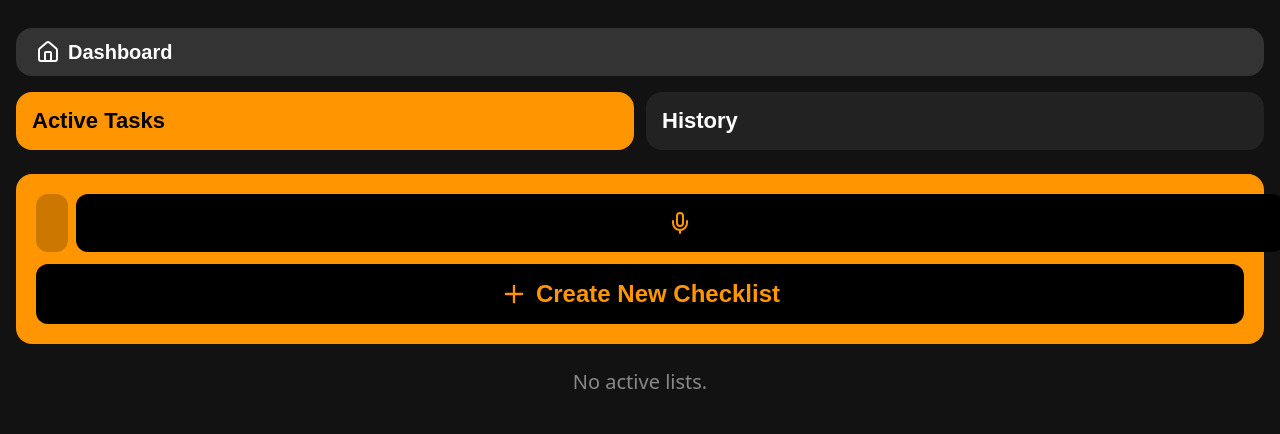
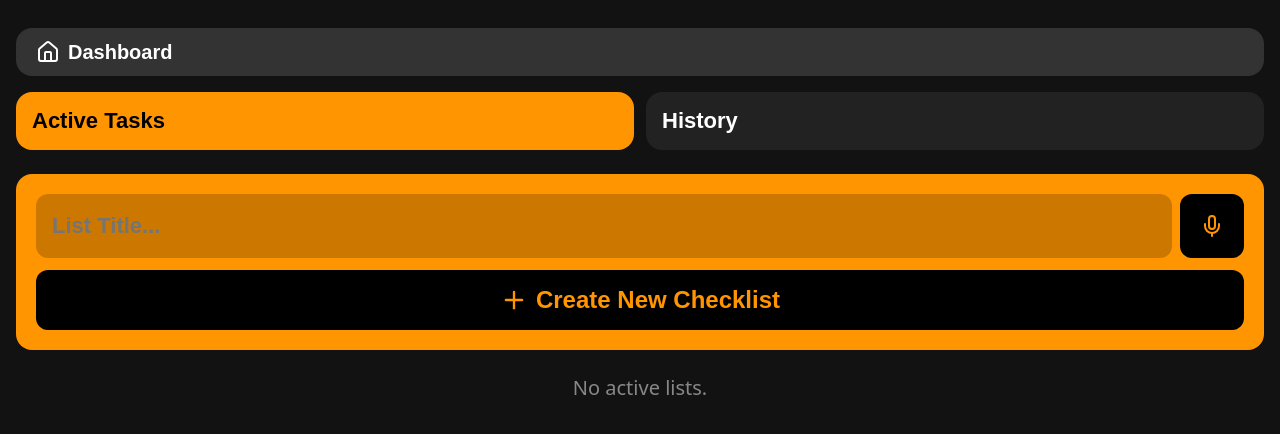
Before and after one commit to SovereigntyisPrivacy/Sovereign-Memory, a React (Vite) app: page / in a window 1280 px wide. Both pictures are taken after a click on the button "Daily Tasks". Shown: the top 434 px of the page. Built offline with nearby package versions, Linux system fonts and the light colour scheme.

Commit message:
Fix: Hardcode width and height on Daily Tasks dictate buttons to prevent flexbox crushing

```diff
--- a/src/DailyTasks.jsx
+++ b/src/DailyTasks.jsx
@@ -175,7 +175,7 @@ export default function DailyTasks({ goHome }) {
         <div style={{ backgroundColor: '#222', padding: '16px', borderRadius: '20px', border: '2px solid #444' }}>
           <div style={{ display: 'flex', gap: '8px', marginBottom: '12px', width: '100%', boxSizing: 'border-box' }}>
             <input value={newTaskText} onChange={e => setNewTaskText(e.target.value)} placeholder="Type new task here..." style={{ flex: 1, minWidth: 0, backgroundColor: '#111', color: '#FFF', fontSize: '20px', padding: '16px', borderRadius: '12px', border: 'none', outline: 'none' }} />
-            <button onClick={() => toggleDictation(setNewTaskText)} style={{ backgroundColor: '#333', padding: '16px', borderRadius: '12px', border: 'none', display: 'flex', justifyContent: 'center', alignItems: 'center', flexShrink: 0 }}>
+            <button onClick={() => toggleDictation(setNewTaskText)} style={{ width: '64px', height: '64px', padding: '0', backgroundColor: '#333', borderRadius: '12px', border: 'none', display: 'flex', justifyContent: 'center', alignItems: 'center', flexShrink: 0 }}>
               <Mic size={28} color={isListening ? '#00FF00' : '#FF9500'} />
             </button>
           </div>
@@ -204,7 +204,7 @@ export default function DailyTasks({ goHome }) {
           <div style={{ backgroundColor: '#FF9500', borderRadius: '16px', padding: '20px', marginBottom: '24px' }}>
             <div style={{ display: 'flex', gap: '8px', marginBottom: '12px', width: '100%', boxSizing: 'border-box' }}>
               <input value={newListTitle} onChange={e => setNewListTitle(e.target.value)} placeholder="List Title..." style={{ flex: 1, minWidth: 0, backgroundColor: 'rgba(0,0,0,0.2)', color: '#000', fontSize: '22px', padding: '16px', borderRadius: '12px', border: 'none', outline: 'none', fontWeight: 'bold' }} />
-              <button onClick={() => toggleDictation(setNewListTitle)} style={{ backgroundColor: '#000', padding: '16px', borderRadius: '12px', border: 'none', display: 'flex', justifyContent: 'center', alignItems: 'center', flexShrink: 0 }}>
+              <button onClick={() => toggleDictation(setNewListTitle)} style={{ width: '64px', height: '64px', padding: '0', backgroundColor: '#000', borderRadius: '12px', border: 'none', display: 'flex', justifyContent: 'center', alignItems: 'center', flexShrink: 0 }}>
                 <Mic size={24} color="#FF9500" />
               </button>
             </div>
```
